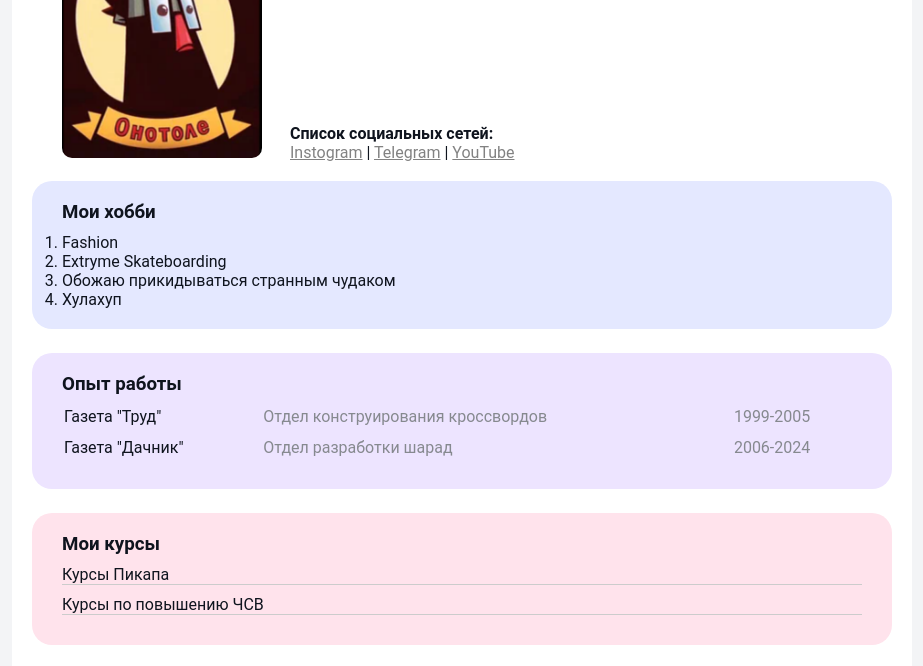
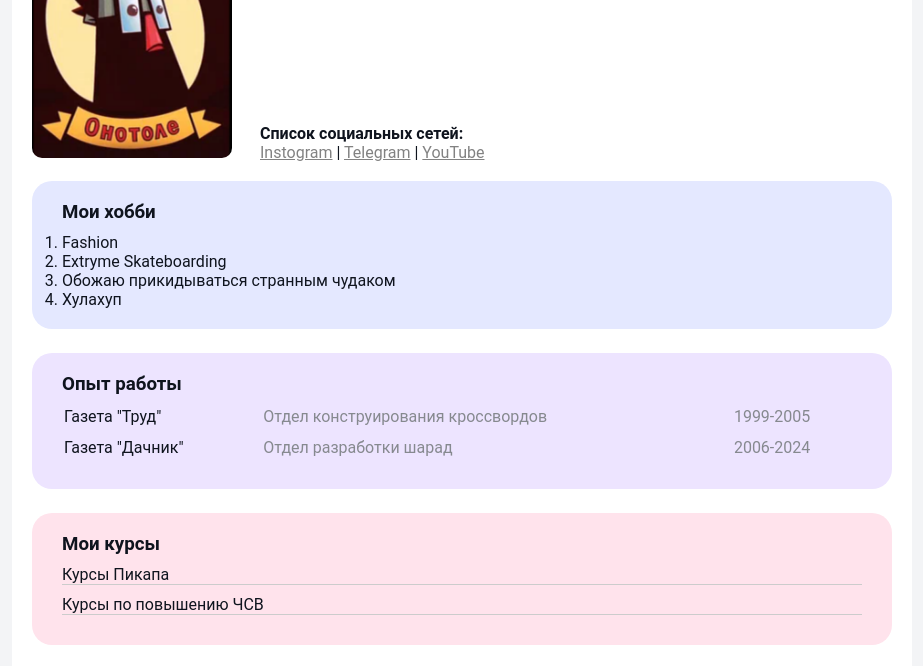
Before and after one commit to iveivs/tempFolder, a plain HTML site: page index.html in a window 1280 px wide. Shown: the part 118-784 px from the top of the page, without its empty margins (178-1101 px from the left). Drawn offline with Linux system fonts and the light colour scheme.

Commit message:
Update style.css

```diff
--- a/style.css
+++ b/style.css
@@ -36,7 +36,6 @@ body {
 }
 
 .card {
-    /* width: 800px; */
     border-radius: 20px;
 }
 
@@ -64,7 +63,6 @@ body {
     margin-bottom: 10px;
 }
 .form {
-    /* width: 780px; */
     padding: 20px 30px;
     margin: 0 auto;
 }
@@ -91,7 +89,6 @@ body {
     display: flex;
     gap: 28px;
     width: 800px;
-    margin: 0 auto;
 }
 .about__description {
     width: 400px;
```
